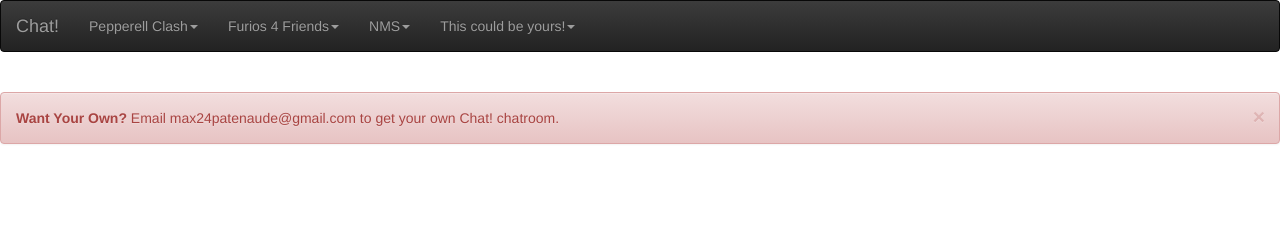
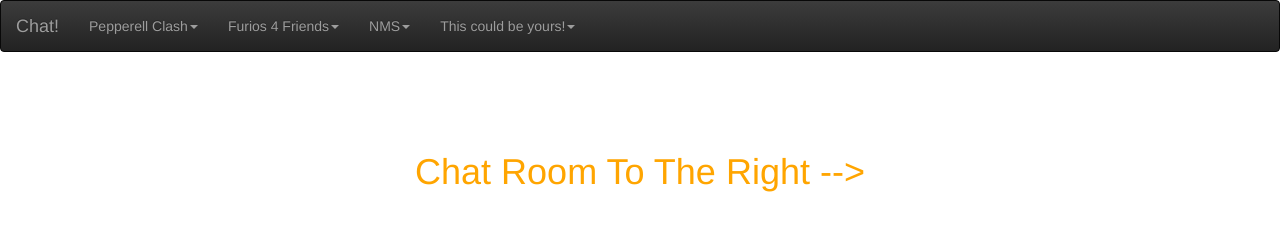
Before and after one commit to Patenaude/pepperellclashchat, a plain HTML site: page index.html in a window 1280 px wide. Drawn offline with nearby package versions, Linux system fonts and the light colour scheme.

Commit message:
Update index.html

```diff
--- a/index.html
+++ b/index.html
@@ -12,7 +12,7 @@
  <link rel="stylesheet" href="https://maxcdn.bootstrapcdn.com/bootstrap/3.3.4/css/bootstrap-theme.min.css">
 
   <body background="#">
-    <title>Chat!</title>
+    <title>Chat! -Pepperell Clash</title>
 
 <nav class="navbar navbar-inverse">
   <div class="container-fluid">
@@ -93,14 +93,10 @@
 </nav>
 <br>
 
-<div class="alert alert-danger alert-dismissible" role="alert">
-  <button type="button" class="close" data-dismiss="alert" aria-label="Close"><span aria-hidden="true">&times;</span></button>
-  <strong>Want Your Own?</strong> Email max24patenaude@gmail.com to get your own Chat! chatroom.
-</div>
 
 
 <br><br>
-
+<center><h1><font color=orange>Chat Room To The Right --></font></h1></center>
 <center>
 <br>
 <script>var __v='barc-user-teddy._24';</script>
```
